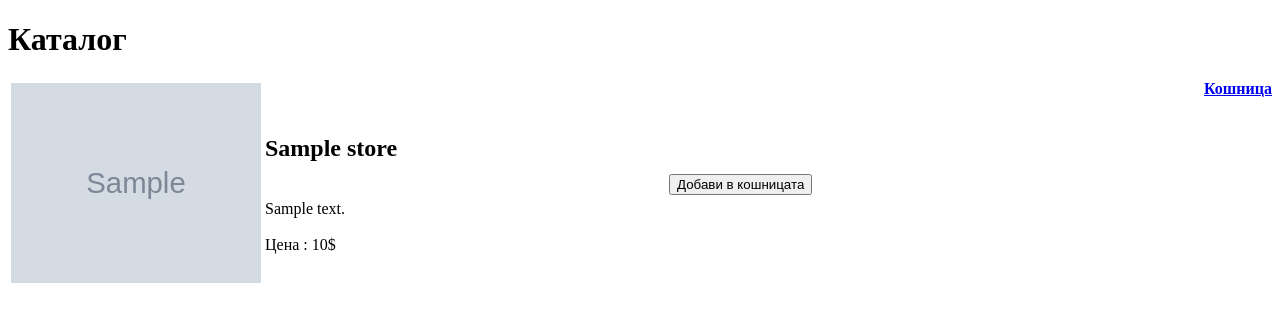
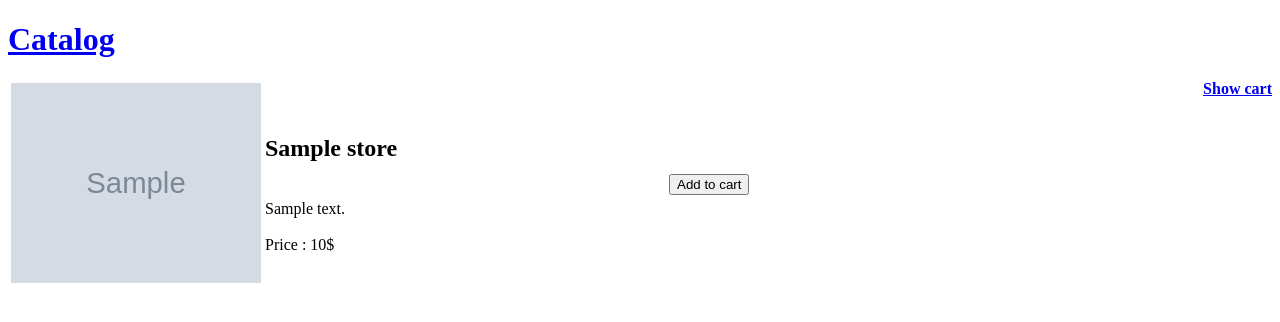
Before and after one commit to boian-ivanov/Store-Project, a PHP site: page / in a window 1280 px wide. Shown: the top 322 px of the page. Run offline with PHP 8.4, Linux system fonts and the light colour scheme; tables that the repository leaves empty or names only in its code hold one stand-in row (values such as "Sample post"); grey boxes marked "Sample" are stand-in pictures; some libraries are stand-ins or nearby versions.

Commit message:
Added Cart
Added Cart, buttons not working

```diff
--- a/index.php
+++ b/index.php
@@ -11,8 +11,8 @@
 session_start();
 require('database.php');
 
-echo "<h1>Каталог</h1>
-<b id=".cart."><a href=". 'cart.php' .">Кошница</a></b>";
+echo "<h1><a href=". 'index.php' .">Catalog</a></h1>
+<b id=".cart."><a href=". 'cart.php' .">Show cart</a></b>";
 
 if ($result = $connection->query("SELECT * FROM `store`")) {
 	$row_cnt = $result->num_rows;
@@ -25,21 +25,25 @@ if ($result = $connection->query("SELECT * FROM `store`")) {
 				<td>
 					<h2>". $row[name] ."</h2><br>
 					". $row[description] ."<br><br>
-					Цена : ". $row[price] ."$<br>
+					Price : ". $row[price] ."$<br>
 				</td>
 				<td	>
-					<input type='submit' name='add".$row[id]."' value='Добави в кошницата'/>
+					<input type='submit' name='add".$row[id]."' value='Add to cart'/>
 				</td>
 			</table>
 		</p>
 		";
+
+		if(isset($_GET['add.$row[id].'])){
+			$cart=1;
+			if(mysqli_query($connection, "INSERT INTO `store-project`.`store` (`incart`) VALUES ('$cart')")){
+				mysqli_close($connection);
+				header("Location: cart.php");
+			}
+		}
     }
 
-	// for($i=0;$i<$row_cnt;$i++){
-		// if(isset($_GET['add.$row[id].'])){
 
-		// }
-	// }
 	$result->close();
 }
 ?>
```
Also changed, not shown: cart.php (added, +22 -0 lines).
